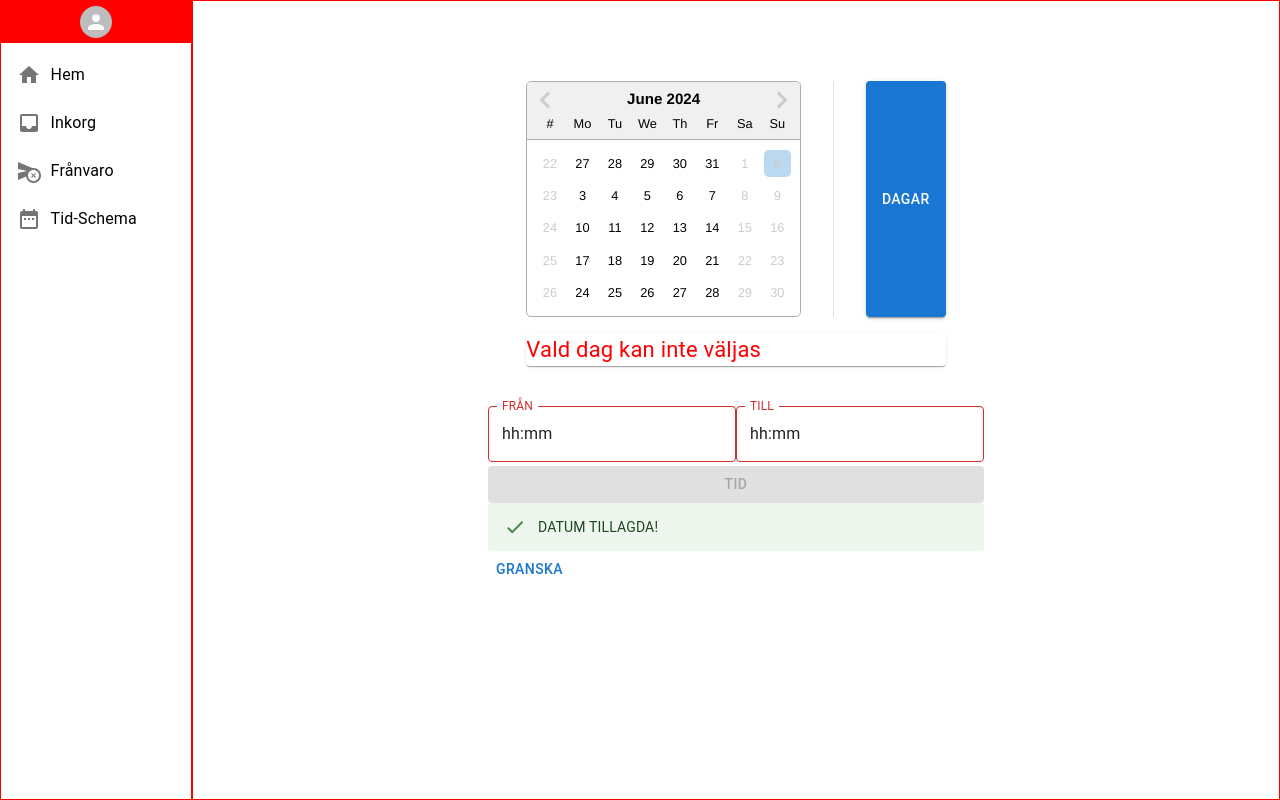
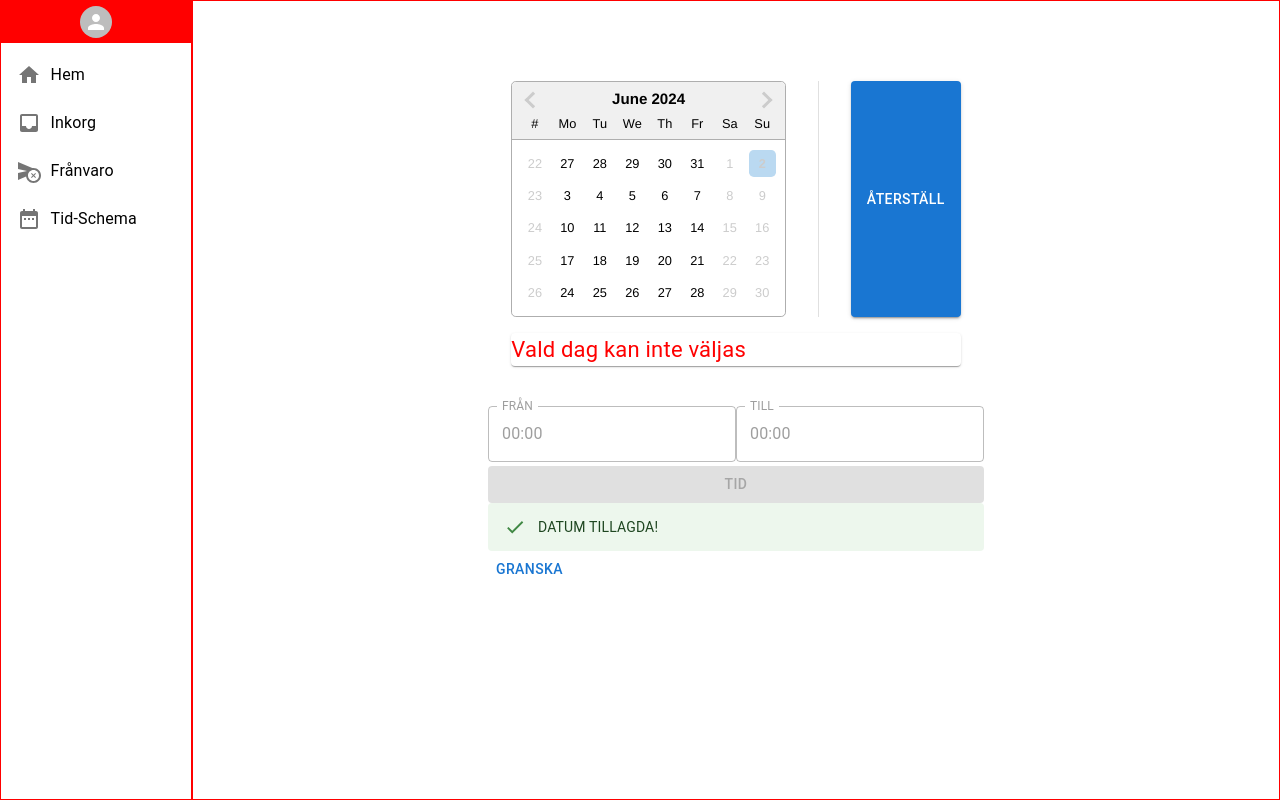
Before and after one commit to A-ForssmanP/InteractWithSchool, a React (Vite) app in the folder frontend/: page /tidsschema/1/registrera_omsorg in a window 1280 px wide. Both pictures are taken after a click on the button "DAGAR". Built offline with nearby package versions, Linux system fonts and the light colour scheme; the HTML template or start-up script is replaced by a standard one.

Commit message:
reset,disable-TSchedule
reset the time selected when days are being pusched to the toBeExamined array. Disable the timePickers when no date has been selected.

```diff
--- a/frontend/src/components/dayTimePicker/DayTimePicker.jsx
+++ b/frontend/src/components/dayTimePicker/DayTimePicker.jsx
@@ -5,20 +5,27 @@ import AlertSuccess from "../alertSuccess/AlertSuccess";
 import { Box, Button, Stack } from "@mui/material";
 import { set, getMinutes, getHours } from "date-fns";
 import zIndex from "@mui/material/styles/zIndex";
+import dayjs from "dayjs";
 
 function DayTimePicker() {
   const [selected, setSelected] = useState([]);
-  const [timeValue, setTimeValue] = useState({ from: null, to: null });
+  const [timeValue, setTimeValue] = useState({
+    from: null,
+    to: null,
+  });
   const [toBeExamined, setToBeExamined] = useState([]);
   const [pushToBeExamined, setPushToBeExamined] = useState(false);
+  const [reset, setReset] = useState(false);
 
   useEffect(() => {
-    console.log("PUSHED!");
-    checoutDates();
-    setPushToBeExamined(false);
+    if (pushToBeExamined) {
+      console.log("PUSHED!");
+      checoutDates();
+      setPushToBeExamined(false);
+    }
   }, [pushToBeExamined]);
   console.log(toBeExamined);
-
+  // console.log(timeValue.to);
   // Clear the selected and timeValue arrays and
   // push selected-items to the toBeExamined array
   function checoutDates() {
@@ -27,6 +34,7 @@ function DayTimePicker() {
     });
     setSelected([]);
     setTimeValue({ from: null, to: null });
+    setReset(true);
   }
 
   const buttonDisabled = timeValue.from && timeValue.to;
@@ -54,11 +62,11 @@ function DayTimePicker() {
   };
 
   // handle timeInput when it changes
-  const timeValueChange = (timeValue, value) => {
+  const timeValueChange = (timeKey, value) => {
     setTimeValue((curr) => {
       return {
         ...curr,
-        [timeValue]: value,
+        [timeKey]: value,
       };
     });
   };
@@ -77,12 +85,16 @@ function DayTimePicker() {
             <TimePickerResponsive
               labelText={"FRÅN"}
               handleChange={timeValueChange}
-              timeValue="from"
+              timeKey="from"
+              reset={pushToBeExamined}
+              isDisabled={selected.length < 1}
             />
             <TimePickerResponsive
               labelText={"TILL"}
               handleChange={timeValueChange}
-              timeValue="to"
+              timeKey="to"
+              reset={pushToBeExamined}
+              isDisabled={selected.length < 1}
             />
             <Box mt={0.6}>
               <Button
--- a/frontend/src/components/rangeDatepicker/RangeDatePicker.jsx
+++ b/frontend/src/components/rangeDatepicker/RangeDatePicker.jsx
@@ -95,10 +95,18 @@ function RangeDatePicker({ addSelectedDates }) {
   };
 
   // handle days is done
-  const daysIsDone = () => {
+  const daysIsDone = (e) => {
+    // console.log(e.target.style);
     // console.log(selectedDates);
+    //wORKING ON RESETING DATES. ADD AN ID BEFORE ADD THE SELECTED DATES???
+    console.log(selectedDates);
     addSelectedDates(selectedDates);
     setDone(true);
+    // e.target.textContent = "Återställ";
+  };
+
+  const resetDates = () => {
+    setDone(false);
   };
 
   return (
@@ -131,9 +139,15 @@ function RangeDatePicker({ addSelectedDates }) {
           // excludeDates={[addDays(new Date().getDay()), addDays(new Date(), 5)]}
           // minDate={new Date()}
         />
-        <Button onClick={daysIsDone} variant="contained">
-          Dagar
-        </Button>
+        {!done ? (
+          <Button onClick={daysIsDone} variant={"contained"}>
+            Dagar
+          </Button>
+        ) : (
+          <Button onClick={resetDates} variant={"contained"}>
+            Återställ
+          </Button>
+        )}
       </Stack>
       {done && (
         <Card sx={{ mt: 2 }}>
--- a/frontend/src/components/timePickerResponsive/TimePickerResponsive.jsx
+++ b/frontend/src/components/timePickerResponsive/TimePickerResponsive.jsx
@@ -4,20 +4,39 @@ import { AdapterDayjs } from "@mui/x-date-pickers/AdapterDayjs";
 import { LocalizationProvider } from "@mui/x-date-pickers/LocalizationProvider";
 import { TimePicker } from "@mui/x-date-pickers/TimePicker";
 import { getHours, getMinutes } from "date-fns";
+import { useEffect } from "react";
 
-function TimePickerResponsive({ labelText, handleChange, timeValue }) {
+function TimePickerResponsive({
+  labelText,
+  handleChange,
+  timeKey,
+  reset,
+  isDisabled,
+}) {
+  const [value, setValue] = useState(dayjs().set("hour", 24).set("minutes", 0));
+
+  useEffect(() => {
+    //reset the value
+    if (reset) {
+      console.log(reset);
+      setValue(dayjs().set("hour", 24).set("minutes", 0));
+    }
+  }, [reset]);
+
   return (
     <LocalizationProvider dateAdapter={AdapterDayjs}>
       <TimePicker
-        defaultValue={dayjs("")}
+        // defaultValue={dayjs("")}
+        value={value}
         ampm={false}
         label={labelText}
         onChange={(newValue) => {
           const hours = getHours(newValue.$d);
           const minutes = getMinutes(newValue.$d);
-          const value = hours + ":" + minutes;
-          handleChange(timeValue, value);
+          const updatedValue = hours + ":" + minutes;
+          handleChange(timeKey, updatedValue);
         }}
+        disabled={isDisabled}
       />
     </LocalizationProvider>
   );
```
